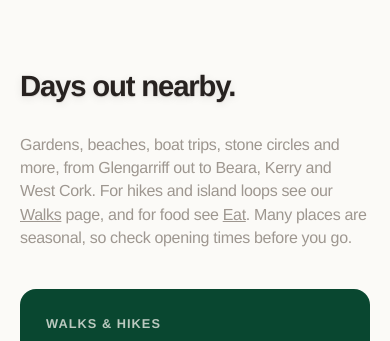
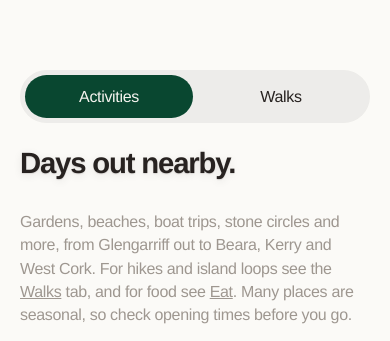
Before and after one commit to an-tigin-glengarriff/an-tigin-glengarriff.github.io, a PHP site: page /activities.html in a window 390 px wide. Shown: the part 846-1187 px from the top of the page. Run offline with PHP 8.4, Linux system fonts and the light colour scheme; some web fonts are replaced.

Commit message:
Activities/Walks sub-tab bar on both pages (replaces walks banner)

```diff
--- a/activities.html
+++ b/activities.html
@@ -34,8 +34,8 @@
 </section>
 <section class="section bg-paper">
   <div class="wrap">
-    <div class="intro" style="margin-bottom:var(--xl)"><h2>Days out nearby.</h2><p class="muted" style="margin:0">Gardens, beaches, boat trips, stone circles and more, from Glengarriff out to Beara, Kerry and West Cork. For hikes and island loops see our <a href="walks.html">Walks</a> page, and for food see <a href="eat.html">Eat</a>. Many places are seasonal, so check opening times before you go.</p></div>
-    <a class="walks-cta reveal" href="walks.html"><span><span class="eyebrow">Walks &amp; hikes</span><b>Over 20 walks around Glengarriff, Beara and West Cork</b><small>Woodland trails, island loops and mountain hikes, with maps and trail links.</small></span><span class="walks-cta__go" aria-hidden="true"><svg viewBox="0 0 16 16" fill="none" stroke="currentColor" stroke-width="1.6"><path d="M2 8h11M9 4l4 4-4 4"/></svg></span></a>
+    <nav class="subtabs" aria-label="Activities sections"><a href="activities.html" aria-current="page">Activities</a><a href="walks.html">Walks</a></nav>
+    <div class="intro" style="margin-bottom:var(--xl)"><h2>Days out nearby.</h2><p class="muted" style="margin:0">Gardens, beaches, boat trips, stone circles and more, from Glengarriff out to Beara, Kerry and West Cork. For hikes and island loops see the <a href="walks.html">Walks</a> tab, and for food see <a href="eat.html">Eat</a>. Many places are seasonal, so check opening times before you go.</p></div>
     <link rel="stylesheet" href="assets/leaflet/leaflet.css">
     <div class="walks-map reveal" id="act-map" role="region" aria-label="Map of activities"></div>
     <p class="muted walks-map__key"><span class="key key--walk"></span> Activities &amp; sights (click a pin for details) <span class="key key--home"></span> An Tigín</p>
--- a/assets/style.css
+++ b/assets/style.css
@@ -320,10 +320,9 @@ h1,h2,h3,.footer__big{text-shadow:0 1px 1px rgba(39,34,32,.12),0 2px 8px rgba(39
 }
 @media (max-width:900px) and (max-height:760px){.nav{gap:18px;font-size:1.7rem}}
 /* Activities page: link card to Walks */
-.walks-cta{display:flex;align-items:center;justify-content:space-between;gap:var(--l);padding:22px 26px;margin:0 0 var(--xl);border-radius:var(--card);background:var(--summer);color:var(--white);text-decoration:none;transition:transform .25s ease,box-shadow .25s ease}
-.walks-cta:hover{transform:translateY(-2px);box-shadow:0 10px 26px rgba(9,71,48,.25)}
-.walks-cta .eyebrow{color:rgba(245,244,239,.75);margin-bottom:6px}
-.walks-cta b{display:block;font-size:clamp(1.15rem,1rem + .6vw,1.5rem);letter-spacing:-.03em;line-height:1.15}
-.walks-cta small{display:block;margin-top:6px;opacity:.85;font-size:.9rem}
-.walks-cta__go{flex:none;width:48px;height:48px;border-radius:50%;background:var(--white);color:var(--summer);display:grid;place-items:center}
-.walks-cta__go svg{width:18px;height:18px}
+.subtabs{display:inline-flex;gap:4px;padding:5px;margin:0 0 var(--l);background:rgba(28,25,23,.06);border-radius:999px}
+.subtabs a{display:inline-block;padding:10px 22px;border-radius:999px;text-decoration:none;color:inherit;font-weight:500;line-height:1.2;transition:background .2s,color .2s}
+.subtabs a:hover{background:rgba(28,25,23,.08)}
+.subtabs a[aria-current="page"]{background:var(--summer);color:var(--white)}
+.subtabs a:focus-visible{outline:2px solid var(--summer);outline-offset:2px}
+@media (max-width:600px){.subtabs{display:flex}.subtabs a{flex:1;text-align:center;padding:12px 10px}}
--- a/walks.html
+++ b/walks.html
@@ -34,6 +34,7 @@
 </section>
 <section class="section bg-paper">
   <div class="wrap">
+    <nav class="subtabs" aria-label="Activities sections"><a href="activities.html">Activities</a><a href="walks.html" aria-current="page">Walks</a></nav>
     <div class="intro" style="margin-bottom:var(--xl)"><h2>Our favourite routes.</h2><p class="muted" style="margin:0">Glengarriff and the Beara Peninsula are walking country. Here are some of our favourite routes.</p></div>
     <link rel="stylesheet" href="assets/leaflet/leaflet.css">
     <div class="walks-map reveal" id="walks-map" role="region" aria-label="Map of walk start points"></div>
```
